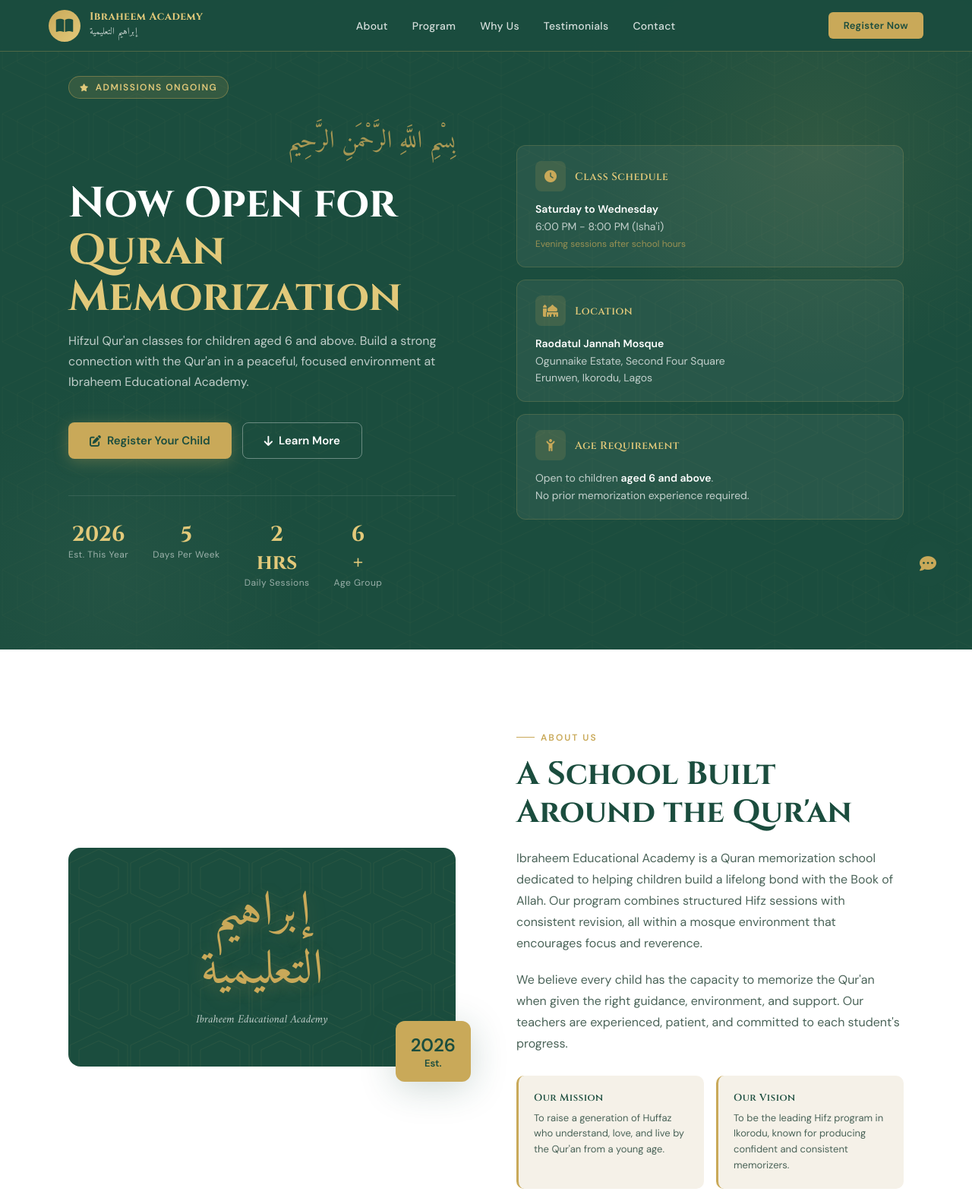
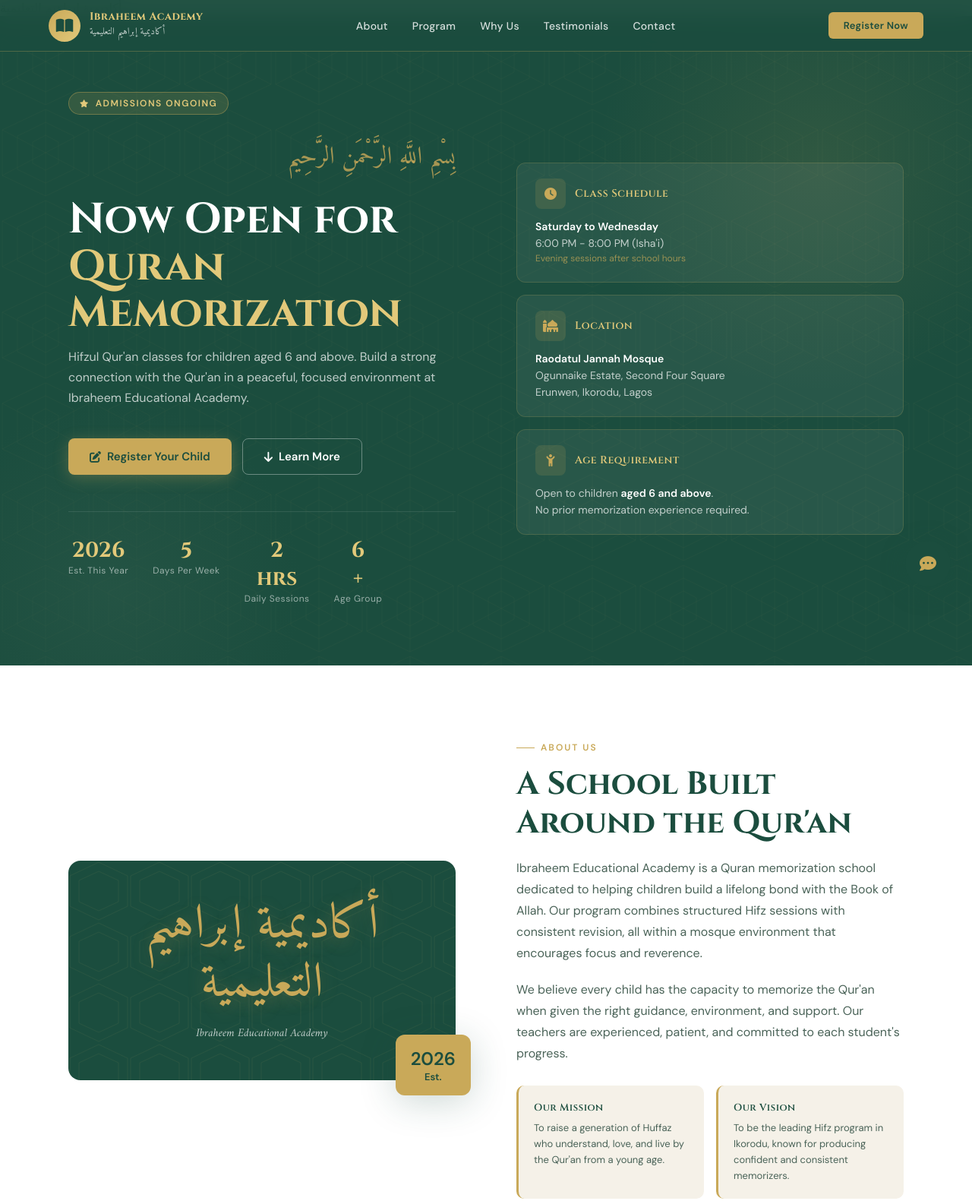
Before and after one commit to omojola-afeez/Ibraheem-EA, a plain HTML site: page index.html in a window 1280 px wide. Shown: the top 1581 px of the page at 76% size. Drawn offline with Linux system fonts and the light colour scheme.

Commit message:
updated the arabic name from the old one

```diff
--- a/index.html
+++ b/index.html
@@ -1,4 +1,4 @@
-<!DOCTYPE html>
+أكاديمية إبراهيم التعليمية<!DOCTYPE html>
 <html lang="en">
 <head>
 <meta charset="UTF-8">
@@ -906,7 +906,7 @@
     <div class="nav-logo-icon"><i class="fas fa-book-open"></i></div>
     <div class="nav-logo-text">
       <span>Ibraheem Academy</span>
-      <span>إبراهيم التعليمية</span>
+      <span>أكاديمية إبراهيم التعليمية</span>
     </div>
   </a>
   <ul class="nav-links">
@@ -1022,7 +1022,7 @@
   <div class="about-inner">
     <div class="about-image-block reveal">
       <div class="about-image-frame">
-        <div class="about-arabic-large">إبراهيم<br>التعليمية</div>
+        <div class="about-arabic-large">أكاديمية إبراهيم<br>التعليمية</div>
         <div class="about-caption">Ibraheem Educational Academy</div>
       </div>
       <div class="about-badge-float">
@@ -1413,7 +1413,7 @@
     <div class="footer-brand">
       <div>
         <div class="footer-brand-name">Ibraheem Educational Academy</div>
-        <div class="footer-brand-arabic">إبراهيم التعليمية</div>
+        <div class="footer-brand-arabic">أكاديمية إبراهيم التعليمية</div>
       </div>
       <p>A dedicated Hifzul Qur'an school for children aged 6 and above, located at Raodatul Jannah Mosque, Ikorodu, Lagos.</p>
     </div>
```
